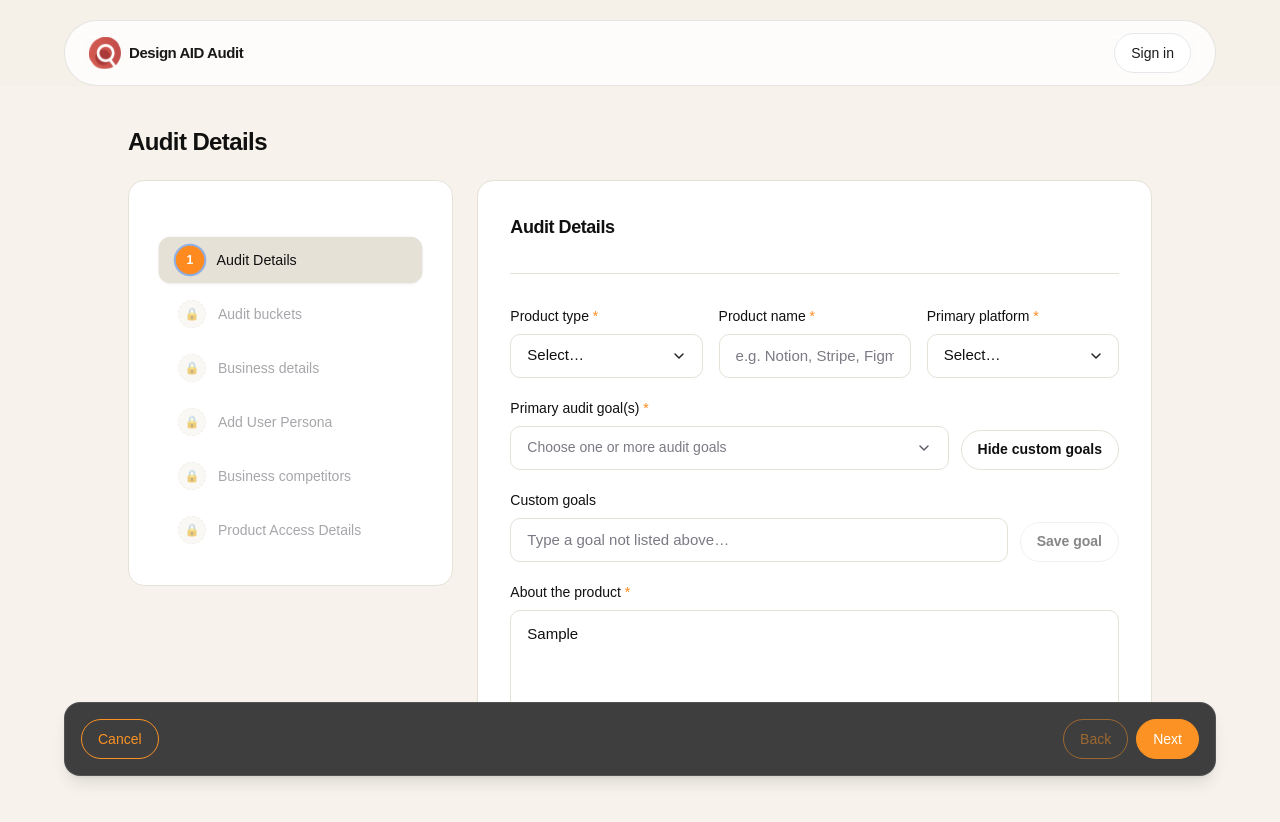
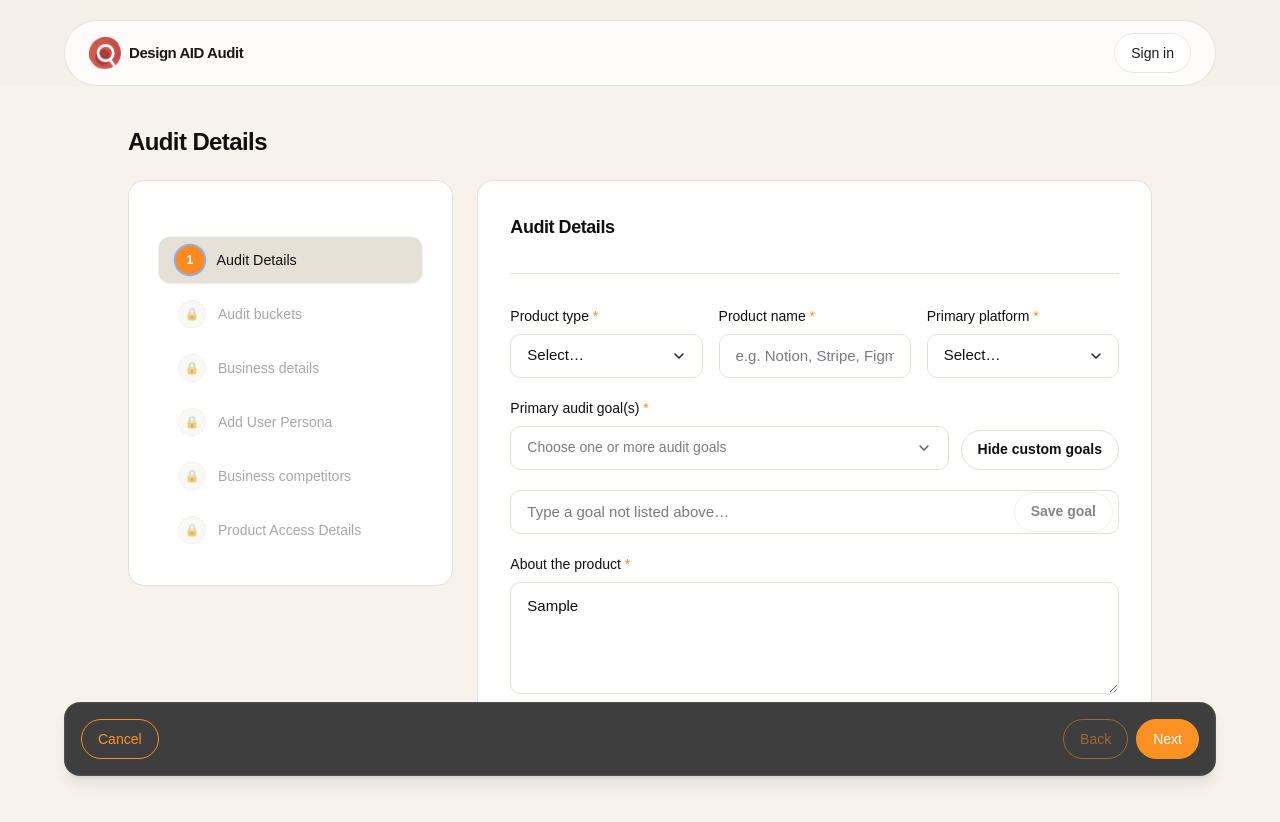
Before and after one commit to StudiovitaminD/ux-audit-tool, a Next.js app: page /audit in a window 1280 px wide. Both pictures are taken after typing "Sample" into the empty fields and a click on the button "Add custom goals". Shown: the top 822 px of the page. Built offline with nearby package versions, Linux system fonts and the light colour scheme.

Commit message:
Embed custom goal save action in field

```diff
--- a/src/components/audit/audit-form.tsx
+++ b/src/components/audit/audit-form.tsx
@@ -1678,10 +1678,11 @@ export function AuditForm() {
               </div>
 
               {showCustomAuditGoal ? (
-                <div className="grid gap-3 sm:grid-cols-[1fr_auto] sm:items-end">
-                  <Field label="Custom goals" required={false}>
+                <div className="relative">
                     <TextInput
                       required={false}
+                      aria-label="Custom goal"
+                      className="pr-36"
                       value={customAuditGoal}
                       onChange={(e) => setCustomAuditGoal(e.target.value)}
                       placeholder="Type a goal not listed above…"
@@ -1697,10 +1698,10 @@ export function AuditForm() {
                         setCustomAuditGoal("");
                       }}
                     />
-                  </Field>
                     <Button
                       type="button"
                       variant="secondary"
+                      className="absolute right-1.5 top-1/2 -translate-y-1/2"
                       onClick={() => {
                         const v = customAuditGoal.trim();
                         if (!v) return;
```
Lines whose indentation alone changed are shown as unchanged.
